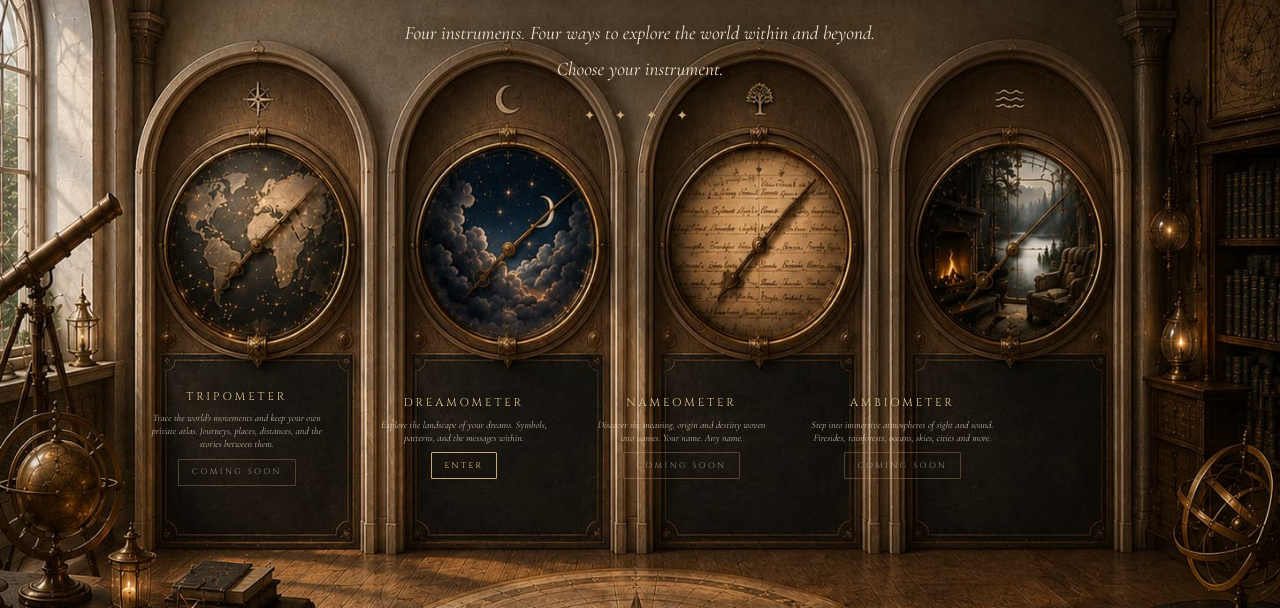
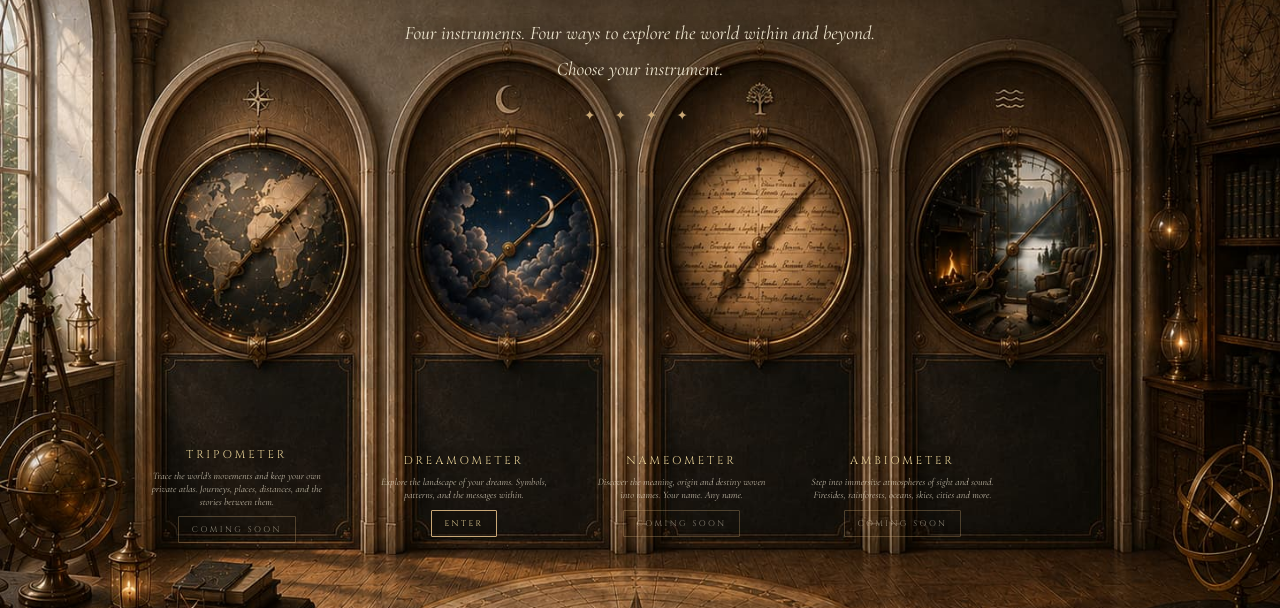
Before and after one commit to NIONICCI/insideyourlibrary, a website: page observatory-wing.html in a window 1280 px wide. Shown: the part 192-800 px from the top of the page. Drawn offline with nearby package versions, Linux system fonts and the light colour scheme.

Commit message:
Update observatory-wing.html

```diff
--- a/observatory-wing.html
+++ b/observatory-wing.html
@@ -217,9 +217,9 @@
 
   .observatory-card {
     position: absolute;
-    /* Plinths sit at y 53%-78% of image height, measured from DevTools */
+    /* Plinths sit at y 53%-90% of image height */
     top: 53%;
-    bottom: 22%;
+    bottom: 10%;
     display: flex;
     flex-direction: column;
     align-items: center;
```
